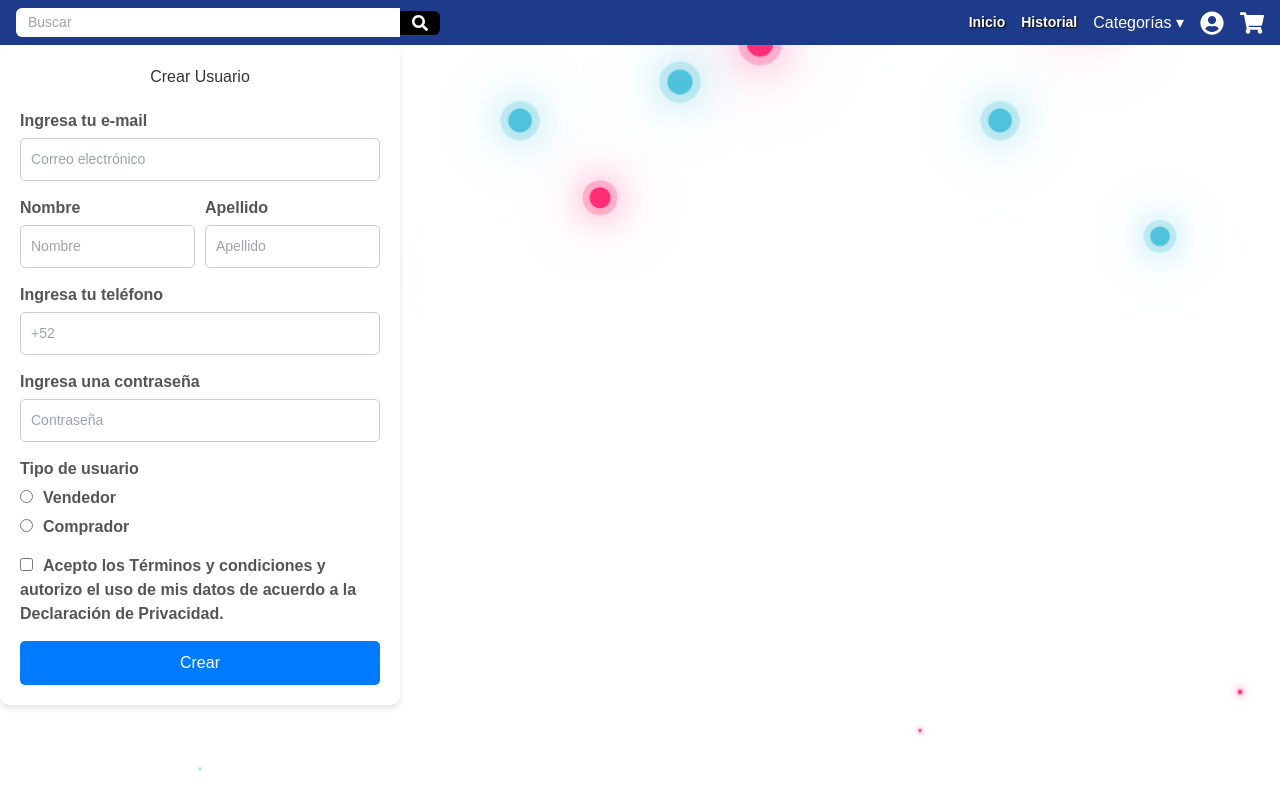
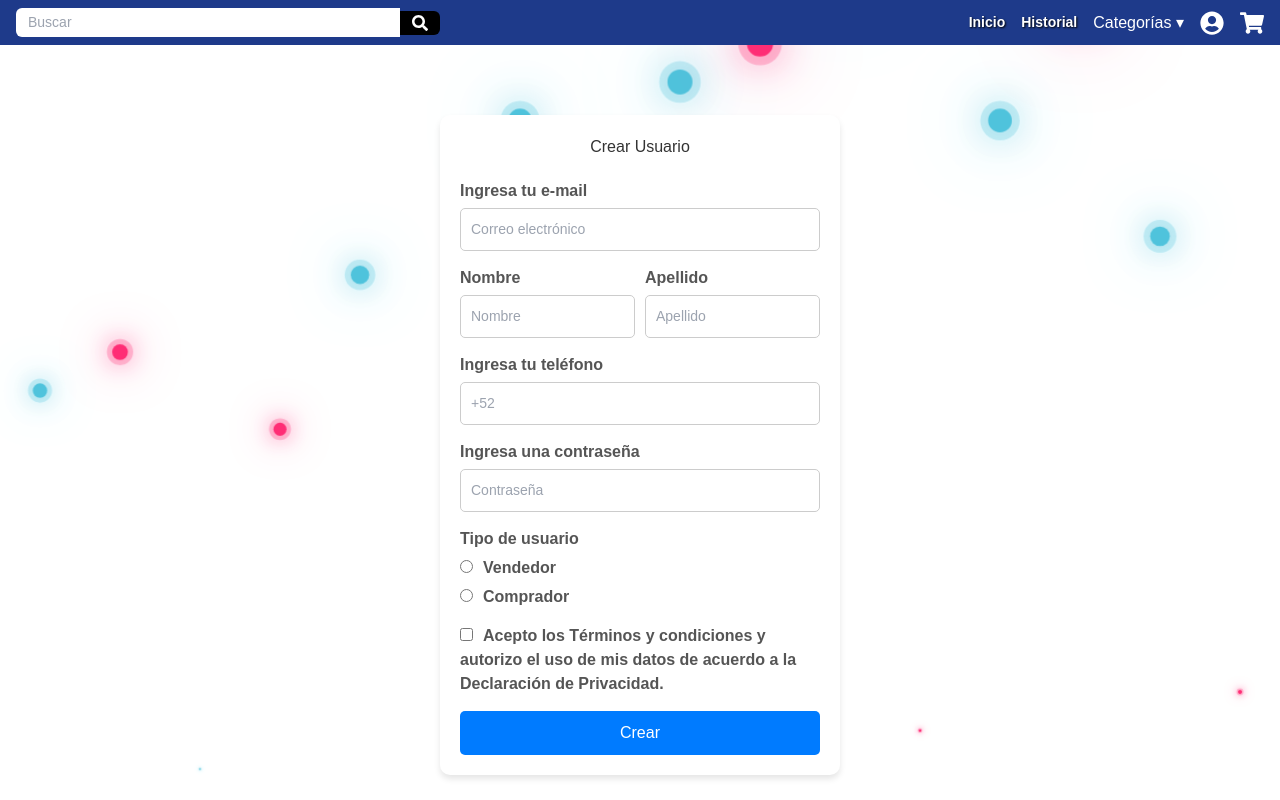
Before and after one commit to Droung/mercado, a Next.js app: page /createuser in a window 1280 px wide. Built offline with nearby package versions, Linux system fonts and the light colour scheme.

Commit message:
Css config

```diff
--- a/src/app/createuser/page.tsx
+++ b/src/app/createuser/page.tsx
@@ -67,6 +67,7 @@ export default function CreateUser() {
           <span style={{'--i':15}as React.CSSProperties}></span>
         </div>
 
+        <div className="main-container">
             <div className="create-user-container">
                 <form className="create-user-form" onSubmit={handleSubmit}>
                     <h2>Crear Usuario</h2>
@@ -180,6 +181,8 @@ export default function CreateUser() {
                     <button type="submit" className="btn-create">Crear</button>
                 </form>
             </div>
+        </div>
+
 
     </>
 
--- a/src/app/css/createUser.css
+++ b/src/app/css/createUser.css
@@ -1,4 +1,11 @@
-/* Form container */
+/* Contenedor principal que envuelve todo el contenido */
+.main-container {
+    display: flex;
+    justify-content: center;
+    align-items: center;
+    height: 100vh; /* Hace que ocupe el 100% de la altura de la ventana */
+}
+
 .create-user-container {
     width: 100%;
     max-width: 400px;
@@ -46,7 +53,7 @@
     flex: 1;
 }
 
-/* Radio buttons and checkbox */
+/* Radio buttons y checkbox */
 .form-group p {
     margin-bottom: 5px;
     font-weight: bold;
@@ -58,7 +65,7 @@
     margin-right: 10px;
 }
 
-/* Submit button */
+/* Botón de submit */
 .btn-create {
     width: 100%;
     padding: 10px;
@@ -74,7 +81,7 @@
     background: #0056b3;
 }
 
-/* Responsive design */
+/* Diseño responsivo */
 @media (max-width: 480px) {
     .create-user-container {
         padding: 15px;
--- a/src/app/profile/page.tsx
+++ b/src/app/profile/page.tsx
@@ -102,7 +102,6 @@ export default function Profile() {
                 </button>
               </Link>
 
-
             </div>
           </form>
 
```
Lines whose indentation alone changed are shown as unchanged.
